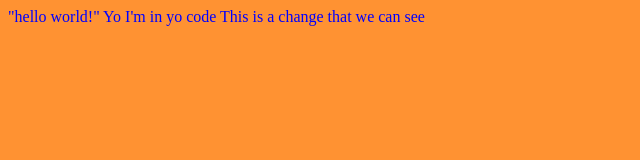
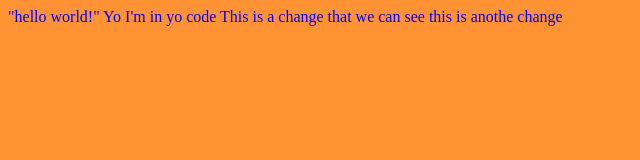
Before and after one commit to xikailovesdata/Udacity_FrontEnd, a plain HTML site: page index.html in a window 1280 px wide. Shown: the whole page, without its empty margins (0-640 px from the left). Drawn offline with Linux system fonts and the light colour scheme.

Commit message:
about to merge

```diff
--- a/index.html
+++ b/index.html
@@ -9,4 +9,6 @@ Yo I'm in yo code
 
 This is a change that we can see
 
+this is anothe change
+
 </body>
```
